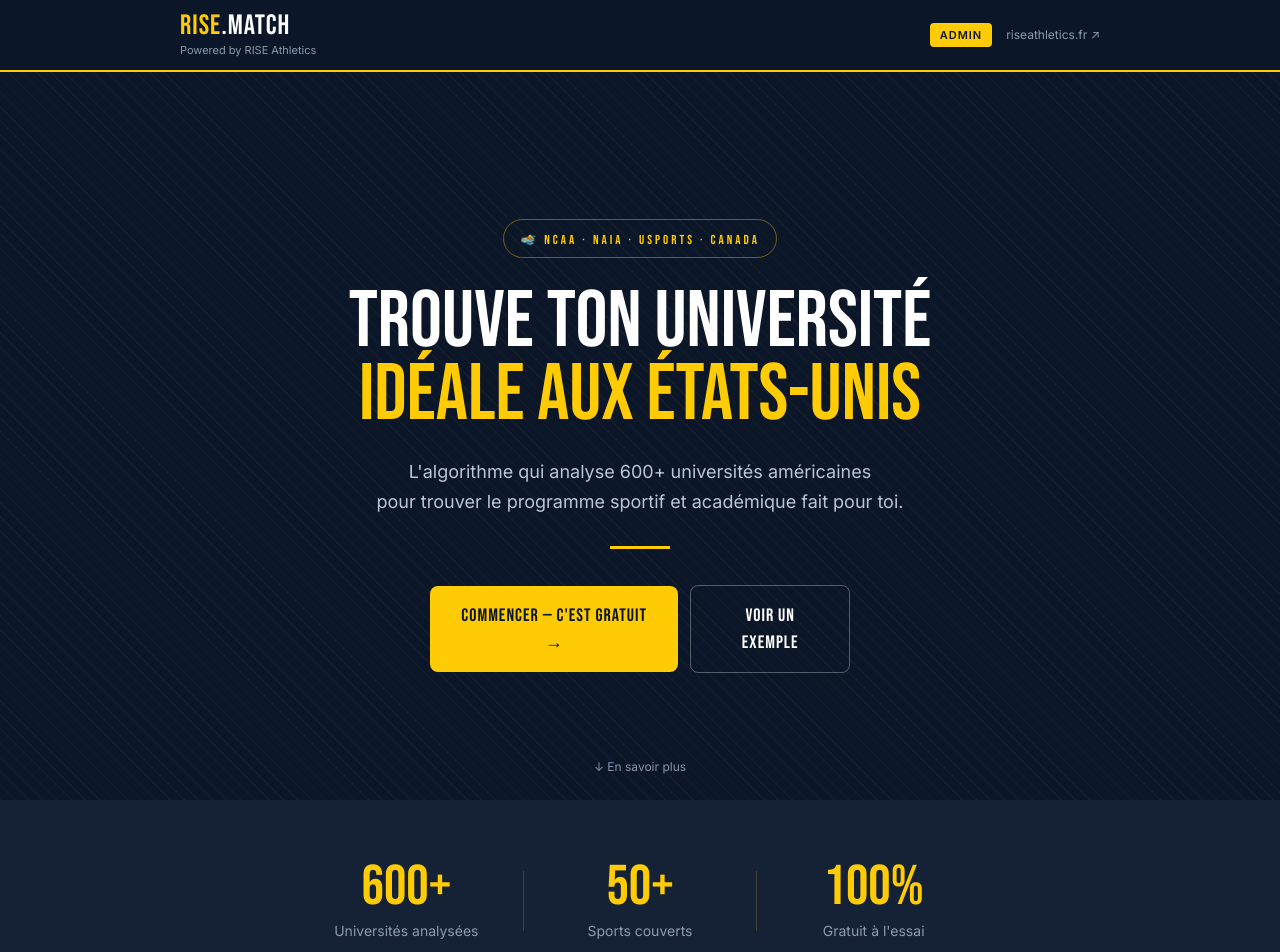
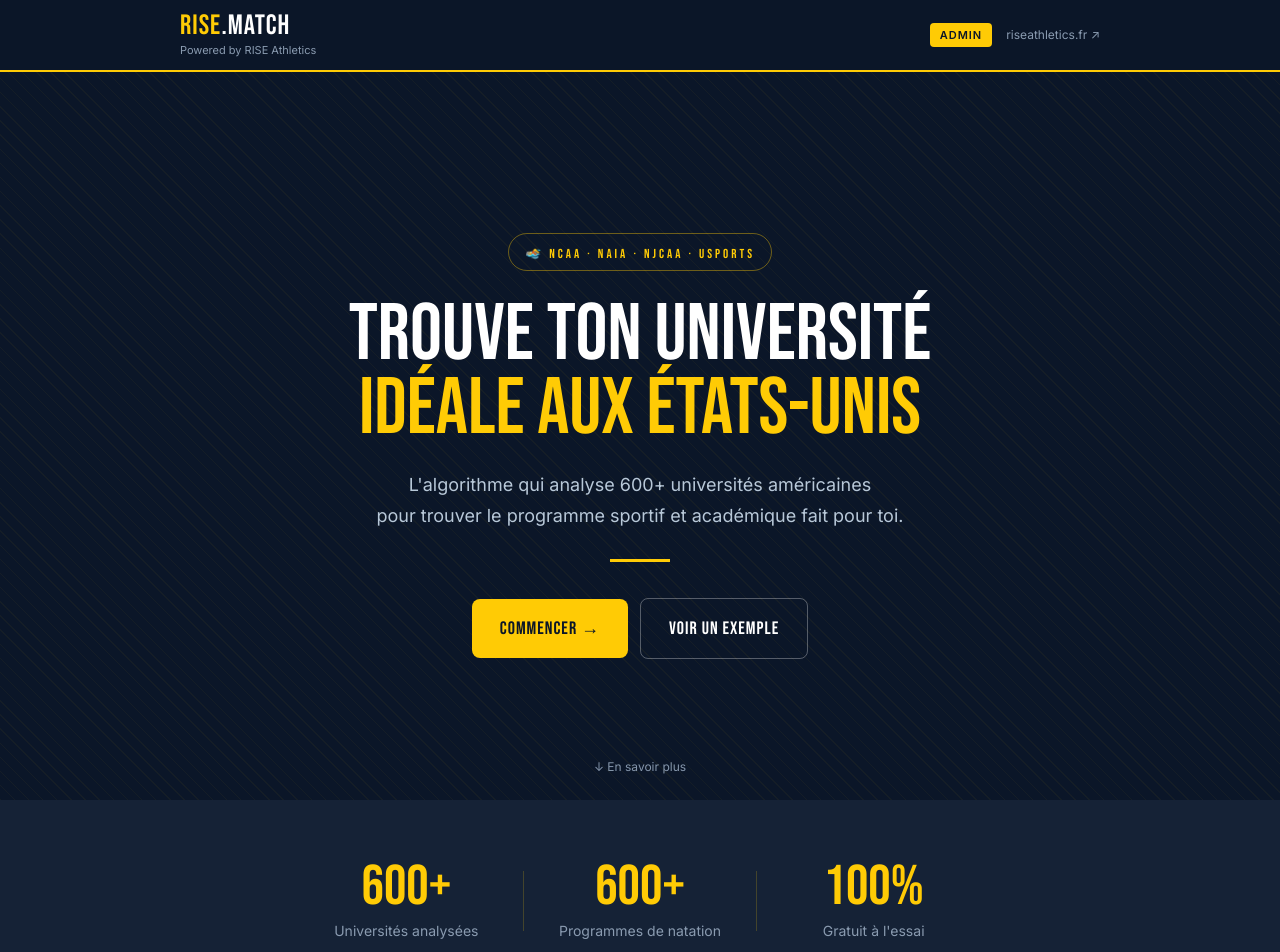
Before and after one commit to MatteoGioCrs/rise-match, a Next.js app in the folder frontend/: page / in a window 1280 px wide. Shown: the top 952 px of the page. Built offline with nearby package versions, Linux system fonts and the light colour scheme.

Commit message:
stats modif

```diff
--- a/frontend/app/page.tsx
+++ b/frontend/app/page.tsx
@@ -651,7 +651,7 @@
         {/* HERO */}
         <section style={{ background: heroBg, minHeight: "calc(100vh - 72px)", display: "flex", flexDirection: "column", alignItems: "center", justifyContent: "center", padding: isMobile ? "60px 20px 48px" : "80px 24px 60px", textAlign: "center", position: "relative" }}>
           <div style={{ display: "inline-block", border: "1px solid rgba(255,203,5,0.4)", borderRadius: 20, padding: "6px 16px", marginBottom: 28 }}>
-            <span style={{ ...BEBAS, fontSize: 13, color: C.maize, letterSpacing: 3 }}>🏊 NCAA · NAIA · USports · Canada</span>
+            <span style={{ ...BEBAS, fontSize: 13, color: C.maize, letterSpacing: 3 }}>🏊 NCAA · NAIA · NJCAA · USports </span>
           </div>
           <h1 style={{ ...BEBAS, lineHeight: 0.92, margin: "0 0 24px" }}>
             <div style={{ fontSize: isMobile ? 42 : 80, color: "#fff" }}>TROUVE TON UNIVERSITÉ</div>
@@ -669,7 +669,7 @@
               onMouseEnter={e => { e.currentTarget.style.backgroundColor = C.maizeDark; e.currentTarget.style.transform = "scale(1.02)" }}
               onMouseLeave={e => { e.currentTarget.style.backgroundColor = C.maize; e.currentTarget.style.transform = "" }}
             >
-              COMMENCER — C&apos;EST GRATUIT →
+              COMMENCER →
             </button>
             <button
               onClick={handleDemoSearch}
@@ -690,7 +690,10 @@
           <div style={{ maxWidth: 700, margin: "0 auto", display: "grid", gridTemplateColumns: "1fr 1px 1fr 1px 1fr", alignItems: "center" }}>
             <CounterStat target={600} suffix="+" label="Universités analysées" />
             <div style={{ height: isMobile ? 40 : 60, backgroundColor: "rgba(255,203,5,0.2)" }} />
-            <CounterStat target={50} suffix="+" label="Sports couverts" />
+
+            {/* Changement : Focus exclusif sur la natation */}
+            <CounterStat target={600} suffix="+" label="Programmes de natation" />
+
             <div style={{ height: isMobile ? 40 : 60, backgroundColor: "rgba(255,203,5,0.2)" }} />
             <CounterStat target={100} suffix="%" label="Gratuit à l'essai" />
           </div>
```
